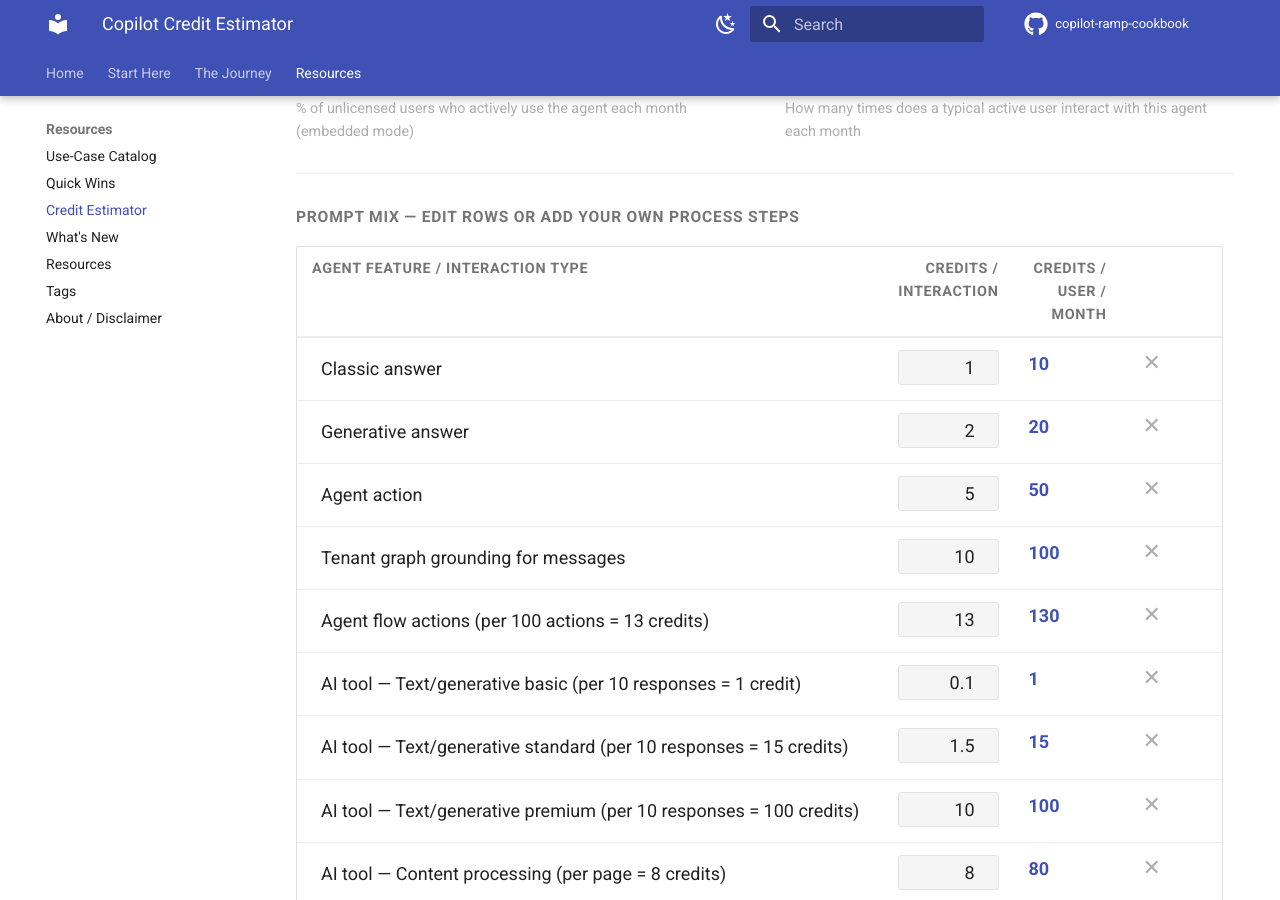
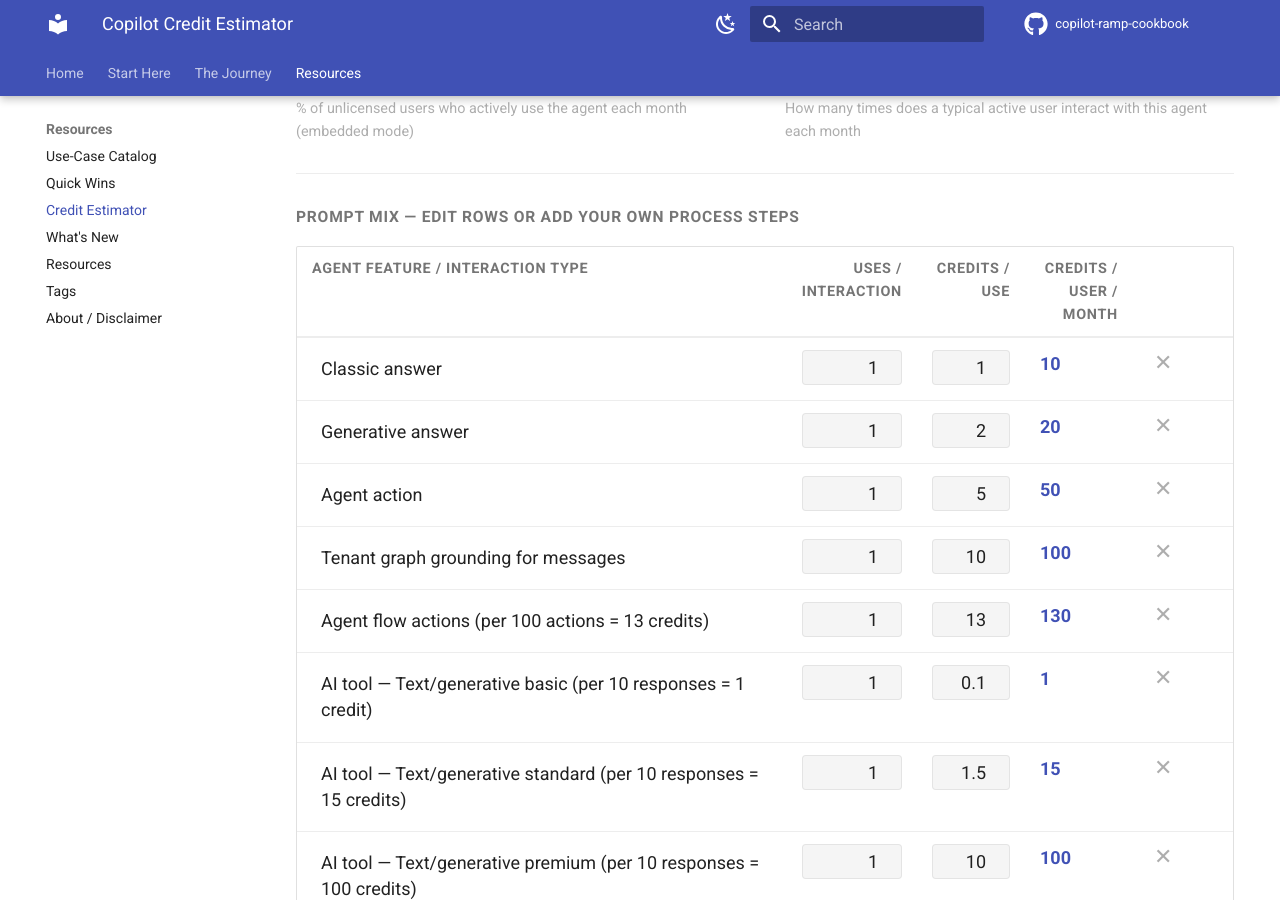
Before and after one commit to MawellGlass/copilot-ramp-cookbook, an MkDocs documentation site: the page built from docs/credit-estimator.md, in a window 1280 px wide and 900 px high, scrolled down 1154 px. Built offline with MkDocs 1.6.1 and Material for MkDocs 9.7.7, drawn with Linux system fonts in a browser that asks for light colours; comment, search, counter and statistics services are not loaded; some of the changed lines change nothing that is shown.

Commit message:
Credit estimator: add uses-per-interaction count column

```diff
--- a/docs/credit-estimator.md
+++ b/docs/credit-estimator.md
@@ -223,7 +223,8 @@
     <thead>
       <tr>
         <th>Agent feature / interaction type</th>
-        <th class="col-num">Credits / interaction</th>
+        <th class="col-num">Uses / interaction</th>
+        <th class="col-num">Credits / use</th>
         <th class="col-num">Credits / user / month</th>
         <th></th>
       </tr>
@@ -232,6 +233,7 @@
     <tfoot>
       <tr>
         <td class="foot-label">Total</td>
+        <td></td>
         <td></td>
         <td class="foot-val" id="foot-credits" style="text-align:right">—</td>
         <td></td>
@@ -278,20 +280,20 @@
 
 var defaultRows = [
   // ── Core agent interactions ──
-  { name: 'Classic answer',                                    credits: 1    },
-  { name: 'Generative answer',                                 credits: 2    },
-  { name: 'Agent action',                                      credits: 5    },
-  { name: 'Tenant graph grounding for messages',               credits: 10   },
-  { name: 'Agent flow actions (per 100 actions = 13 credits)', credits: 13   },
+  { name: 'Classic answer',                                    count: 1, credits: 1    },
+  { name: 'Generative answer',                                 count: 1, credits: 2    },
+  { name: 'Agent action',                                      count: 1, credits: 5    },
+  { name: 'Tenant graph grounding for messages',               count: 1, credits: 10   },
+  { name: 'Agent flow actions (per 100 actions = 13 credits)', count: 1, credits: 13   },
   // ── AI tools ──
-  { name: 'AI tool — Text/generative basic  (per 10 responses = 1 credit)',    credits: 0.1  },
-  { name: 'AI tool — Text/generative standard (per 10 responses = 15 credits)', credits: 1.5  },
-  { name: 'AI tool — Text/generative premium (per 10 responses = 100 credits)', credits: 10   },
-  { name: 'AI tool — Content processing (per page = 8 credits)',                credits: 8    },
+  { name: 'AI tool — Text/generative basic  (per 10 responses = 1 credit)',    count: 1, credits: 0.1  },
+  { name: 'AI tool — Text/generative standard (per 10 responses = 15 credits)', count: 1, credits: 1.5  },
+  { name: 'AI tool — Text/generative premium (per 10 responses = 100 credits)', count: 1, credits: 10   },
+  { name: 'AI tool — Content processing (per page = 8 credits)',                count: 1, credits: 8    },
   // ── Voice (if applicable) ──
-  { name: 'Voice — Basic (classic orchestration)',             credits: 10   },
-  { name: 'Voice — Standard (generative orchestration)',       credits: 35   },
-  { name: 'Voice — Premium (real-time)',                       credits: 75   },
+  { name: 'Voice — Basic (classic orchestration)',             count: 1, credits: 10   },
+  { name: 'Voice — Standard (generative orchestration)',       count: 1, credits: 35   },
+  { name: 'Voice — Premium (real-time)',                       count: 1, credits: 75   },
 ];
 
 var rowId = 0;
@@ -300,12 +302,13 @@
   return s.replace(/&/g,'&amp;').replace(/"/g,'&quot;').replace(/</g,'&lt;').replace(/>/g,'&gt;');
 }
 
-function addRow(name, credits) {
+function addRow(name, count, credits) {
   var id = ++rowId;
   var tr = document.createElement('tr');
   tr.dataset.rowId = id;
   tr.innerHTML =
     '<td><div class="pt-name" contenteditable="true" spellcheck="false" oninput="recalc()" data-placeholder="e.g. Generative answer">'+escHtml(name||'')+'</div></td>'+
+    '<td style="text-align:right"><input class="pt-num" type="number" min="0" step="0.1" value="'+(count||1)+'" oninput="recalc()"></td>'+
     '<td style="text-align:right"><input class="pt-num" type="number" min="0" step="0.1" value="'+(credits||1)+'" oninput="recalc()"></td>'+
     '<td class="pt-calc" id="row-sub-'+id+'">—</td>'+
     '<td><button class="pt-del" title="Remove row" onclick="removeRow('+id+')">✕</button></td>';
@@ -334,8 +337,10 @@
 
   var totalCpud = 0;
   document.querySelectorAll('#prompt-tbody tr').forEach(function(tr) {
-    var c = parseFloat(tr.querySelector('.pt-num').value) || 0;
-    var sub = avgInt * c;
+    var ins = tr.querySelectorAll('.pt-num');
+    var n = parseFloat(ins[0].value) || 0;
+    var c = parseFloat(ins[1].value) || 0;
+    var sub = avgInt * n * c;
     totalCpud += sub;
     var cell = document.getElementById('row-sub-'+tr.dataset.rowId);
     if (cell) cell.textContent = fmtDec(sub);
@@ -406,7 +411,7 @@
   recalc();
 }
 
-defaultRows.forEach(function(r){ addRow(r.name, r.credits); });
+defaultRows.forEach(function(r){ addRow(r.name, r.count, r.credits); });
 recalc();
 </script>
 
```
